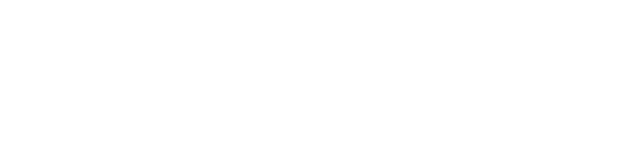
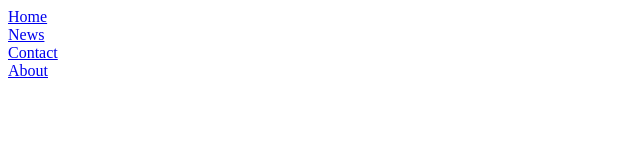
Before and after one commit to ErisGC/lab14, a plain HTML site: page Index.html in a window 1280 px wide. Shown: the whole page, without its empty margins (0-640 px from the left). Drawn offline with Linux system fonts and the light colour scheme.

Commit message:
Terminando primer punto

```diff
--- a/Index.html
+++ b/Index.html
@@ -4,8 +4,14 @@
     <meta charset="UTF-8">
     <meta name="viewport" content="width=device-width, initial-scale=1.0">
     <title>Document</title>
+    <link rel="stylesheet" href="/Styles/Style.css">
 </head>
 <body>
-
+    <ul>
+        <li><a href="default.asp">Home</a></li>
+        <li><a href="news.asp">News</a></li>
+        <li><a href="contact.asp">Contact</a></li>
+        <li><a href="about.asp">About</a></li>
+      </ul>
 </body>
 </html>
--- /dev/null
+++ b/Styles/Style.css
@@ -0,0 +1,5 @@
+ul {
+    list-style-type: none;
+    margin: 0;
+    padding: 0;
+  }
```
